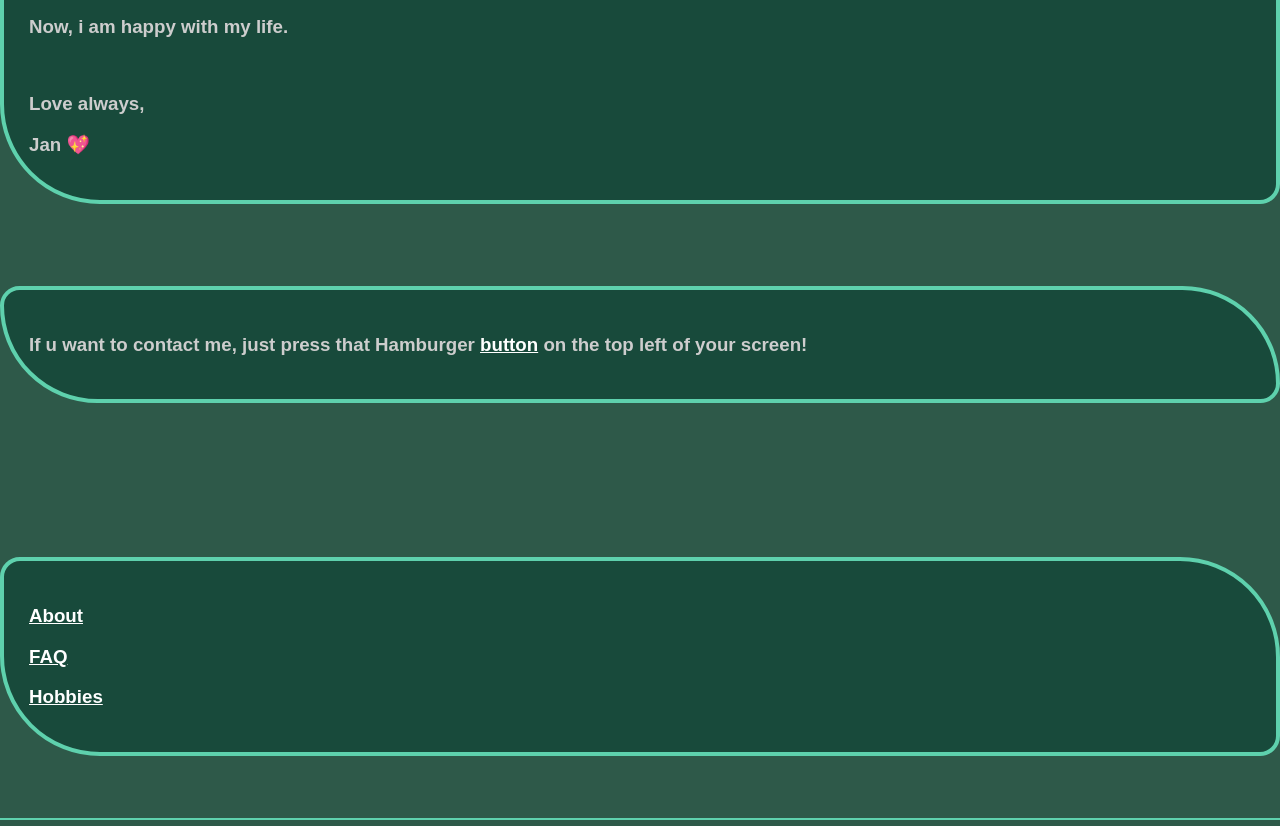
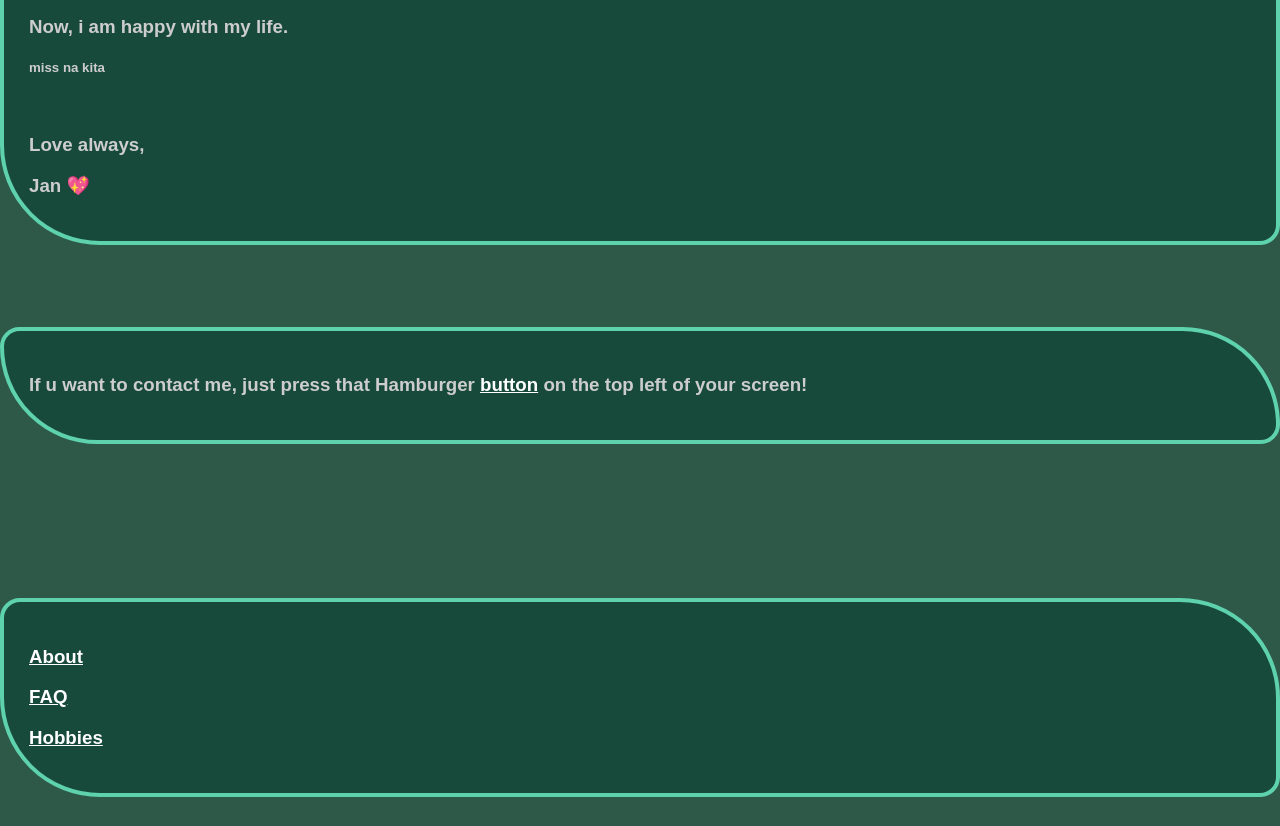
Before and after one commit to harlemjan/harlemjan17, a plain HTML site: page personal website.html in a window 1280 px wide. Shown: the part 853-1679 px from the top of the page. Drawn offline with Linux system fonts and the light colour scheme.

Commit message:
Update personal website.html

```diff
--- a/personal website.html
+++ b/personal website.html
@@ -323,6 +323,7 @@
 	</div>
 
 	<h3>Now, i am happy with my life.</h3>
+		<h5>miss na kita</h5>
 	<br>
 
 	<h3>Love always,</h3>
```
